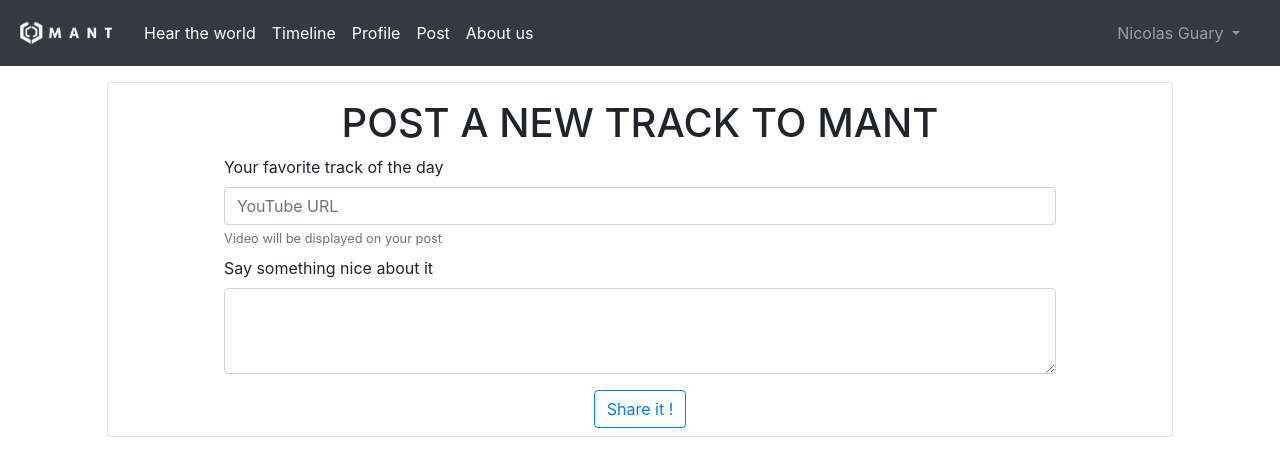
After one commit to NicolasGuary/App, a CodeIgniter app: page /App/posts/create in a window 1280 px wide. The commit adds this page. Shown: the top 476 px of the page. Run offline with CodeIgniter, Linux system fonts and the light colour scheme.

Commit message:
First features
First features

```diff
--- a/application/config/autoload.php
+++ b/application/config/autoload.php
@@ -58,7 +58,7 @@ $autoload['packages'] = array();
 |
 |	$autoload['libraries'] = array('user_agent' => 'ua');
 */
-$autoload['libraries'] = array();
+$autoload['libraries'] = array('form_validation');
 
 /*
 | -------------------------------------------------------------------
@@ -89,7 +89,7 @@ $autoload['drivers'] = array();
 |
 |	$autoload['helper'] = array('url', 'file');
 */
-$autoload['helper'] = array('url');
+$autoload['helper'] = array('url', 'form');
 
 /*
 | -------------------------------------------------------------------
--- a/application/config/routes.php
+++ b/application/config/routes.php
@@ -1,6 +1,7 @@
 <?php
 defined('BASEPATH') OR exit('No direct script access allowed');
 
+$route['posts/create'] = 'posts/create';
 $route['posts/(:any)'] = 'posts/view/$1';
 $route['posts'] = 'posts/index';
 $route['default_controller'] = 'pages/view';
--- a/application/controllers/Posts.php
+++ b/application/controllers/Posts.php
@@ -32,4 +32,19 @@ class Posts extends CI_Controller{
         $this->load->view('templates/footer');
     }
 
+    public function create(){
+
+        $this->form_validation->set_rules('link','URL','required');
+
+        if($this->form_validation->run() === FALSE){
+            $this->load->view('templates/header');
+            $this->load->view('posts/create');
+            $this->load->view('templates/footer');
+        } else {
+            $this->PostModel->createPost();
+            redirect('posts');
+        }
+
+
+    }
 }
--- a/application/models/PostModel.php
+++ b/application/models/PostModel.php
@@ -13,4 +13,13 @@
             $query = $this->db->query("SELECT * FROM post WHERE id = $id");
             return $query->result_array();
         }
+
+        public function createPost(){
+        $data = array(
+            'link' =>$this->input->post('link'),
+            'contenu' =>$this->input->post('contenu'),
+            'idUser' =>1
+        );
+        return $this->db->insert('post',$data);
     }
+    }
--- /dev/null
+++ b/application/views/posts/create.php
@@ -0,0 +1,26 @@
+<?php echo form_open('posts/create');?>
+
+<?php echo validation_errors();?>
+
+<div class="card col-10 mx-auto mt-3">
+        <div class="container mt-3">
+            <div class="row justify-content-center">
+                <div class="col-10 text-center">
+                    <h1 class="text-uppercase">Post a new track to MANT</h1>
+                </div>
+                <div class="col-10">
+                    <div class="form-group">
+                        <label>Your favorite track of the day</label>
+                        <input name="link" type="text" class="form-control" placeholder="YouTube URL">
+                        <small type="text" class="form-text text-muted">Video will be displayed on your post</small>
+                        <label class="mt-2">Say something nice about it</label>
+                        <textarea name="contenu" class="form-control" rows="3"></textarea>
+                    </div>
+                    <div class="mt-2 mb-2 text-center">
+                        <button type="submit" class="btn btn-outline-primary ">Share it !</button>
+                    </div>
+                </div>
+            </div>
+        </div>
+</div>
+</form>
--- a/application/views/templates/header.php
+++ b/application/views/templates/header.php
@@ -2,12 +2,12 @@
 <html lang="en">
 <head>
     <meta charset="UTF-8">
-    <title>Navbar</title>
+    <title>MANT</title>
 </head>
 <body>
 <link rel="stylesheet" href="<?php echo base_url();?>assets/css/bootstrap.min.css">
 <nav class="navbar navbar-expand-lg navbar-dark bg-dark">
-    <a class="navbar-brand" href="<?php echo base_url('');?>"> <img src="<?php base_url();?>assets/img/logo.png" width="" height="40" class="d-inline-block align-top mr-1" alt=""></a>
+    <a class="navbar-brand" href="<?php echo base_url('');?>"> <img src="<?php echo base_url();?>assets/img/logo.png" width="" height="40" class="d-inline-block align-top mr-1" alt=""></a>
     <button class="navbar-toggler" type="button" data-toggle="collapse" data-target="#navbarMenu" aria-controls="navbarNavAltMarkup" aria-expanded="false" aria-label="Toggle navigation">
         <span class="navbar-toggler-icon"></span>
     </button>
@@ -16,7 +16,7 @@
             <a class="nav-item nav-link active" href="<?php echo base_url();?>posts">Hear the world</a>
             <a class="nav-item nav-link active" href="<?php echo base_url();?>posts">Timeline</a>
             <a class="nav-item nav-link active" href="<?php echo base_url();?>user">Profile</a>
-            <a class="nav-item nav-link active" href="<?php echo base_url();?>">Post</a>
+            <a class="nav-item nav-link active" href="<?php echo base_url();?>posts/create">Post</a>
             <a class="nav-item nav-link active" href="<?php echo base_url();?>">About us</a>
         </div>
 
```
